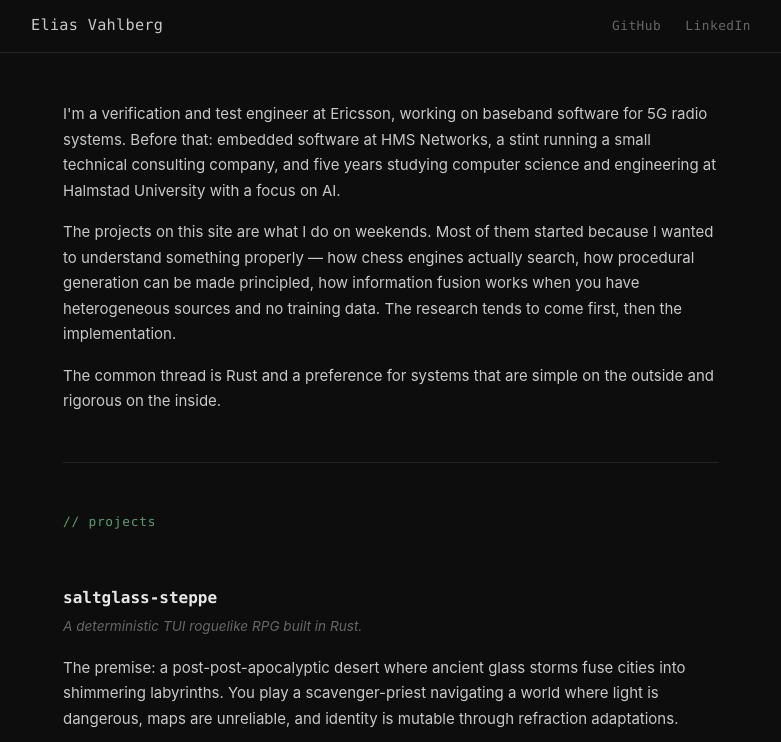
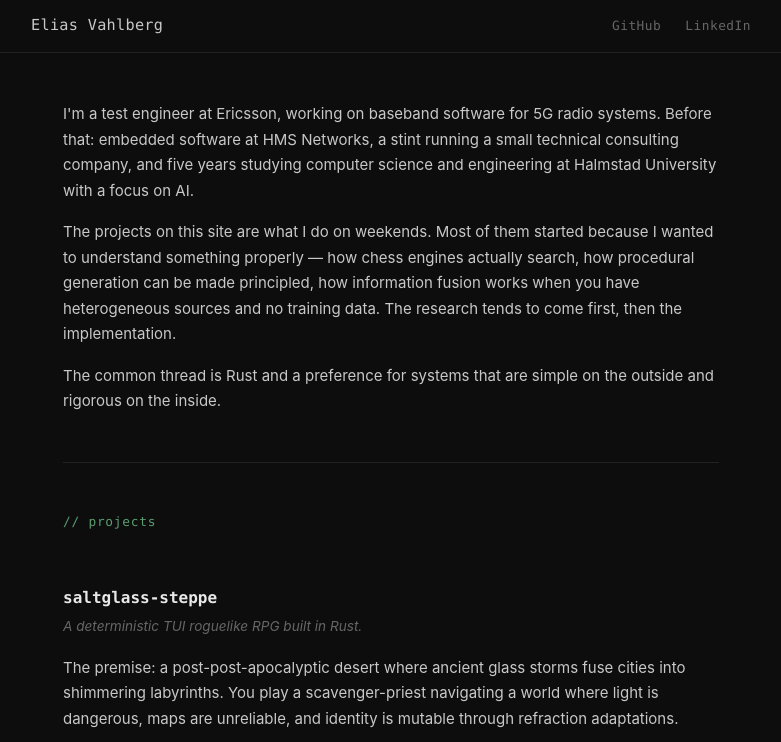
Before and after one commit to EliasVahlberg/eliasvahlberg.github.io, a plain HTML site: page index.html in a window 1280 px wide. Shown: the top 742 px of the page, without its empty margins (249-1030 px from the left). Drawn offline with Linux system fonts and the light colour scheme.

Commit message:
Update job title in about section

```diff
--- a/index.html
+++ b/index.html
@@ -20,7 +20,7 @@
   <main>
     <section id="about">
       <p>
-        I'm a verification and test engineer at Ericsson, working on baseband software for 5G radio systems.
+        I'm a test engineer at Ericsson, working on baseband software for 5G radio systems.
         Before that: embedded software at HMS Networks, a stint running a small technical consulting company,
         and five years studying computer science and engineering at Halmstad University with a focus on AI.
       </p>
```
